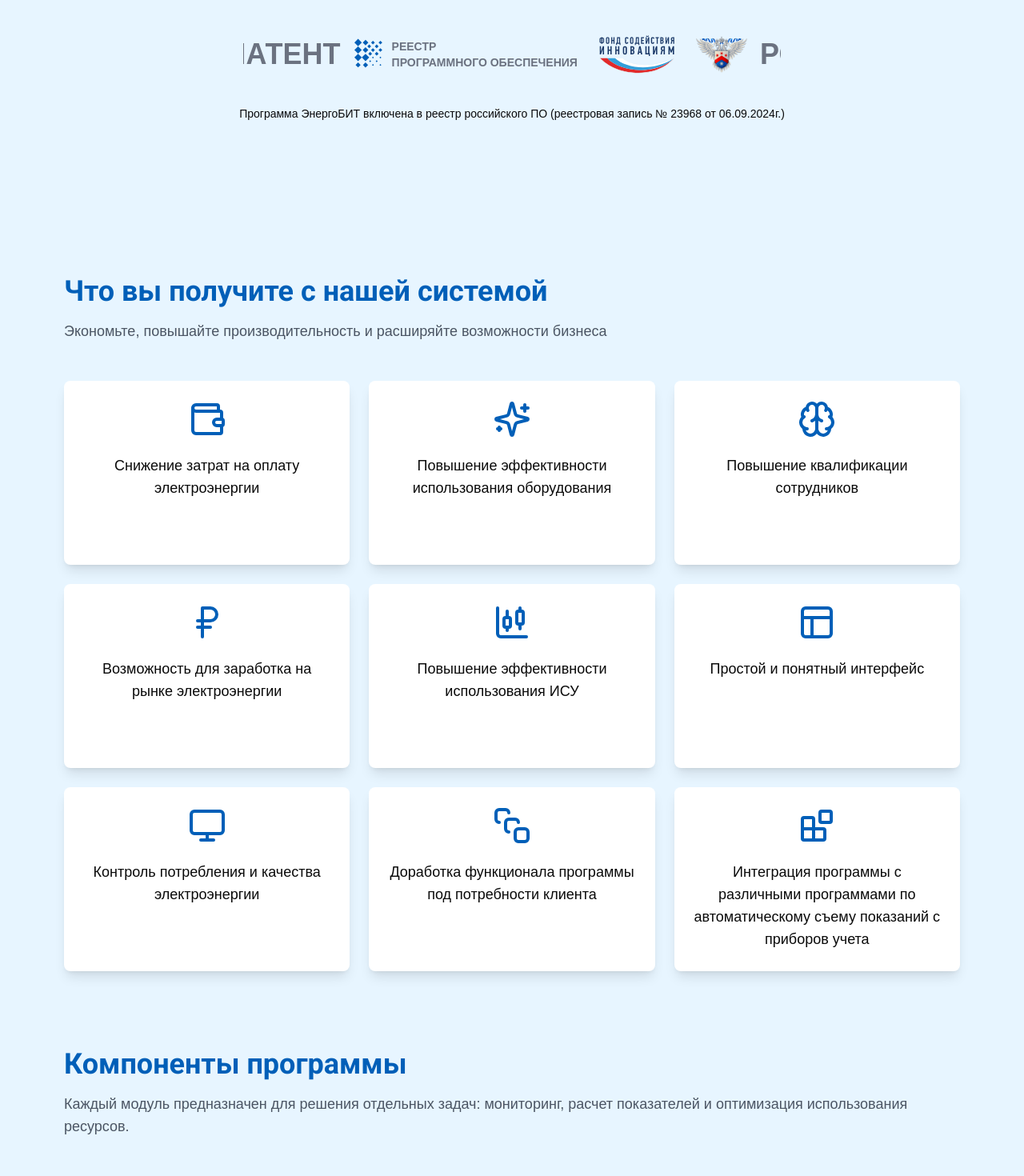
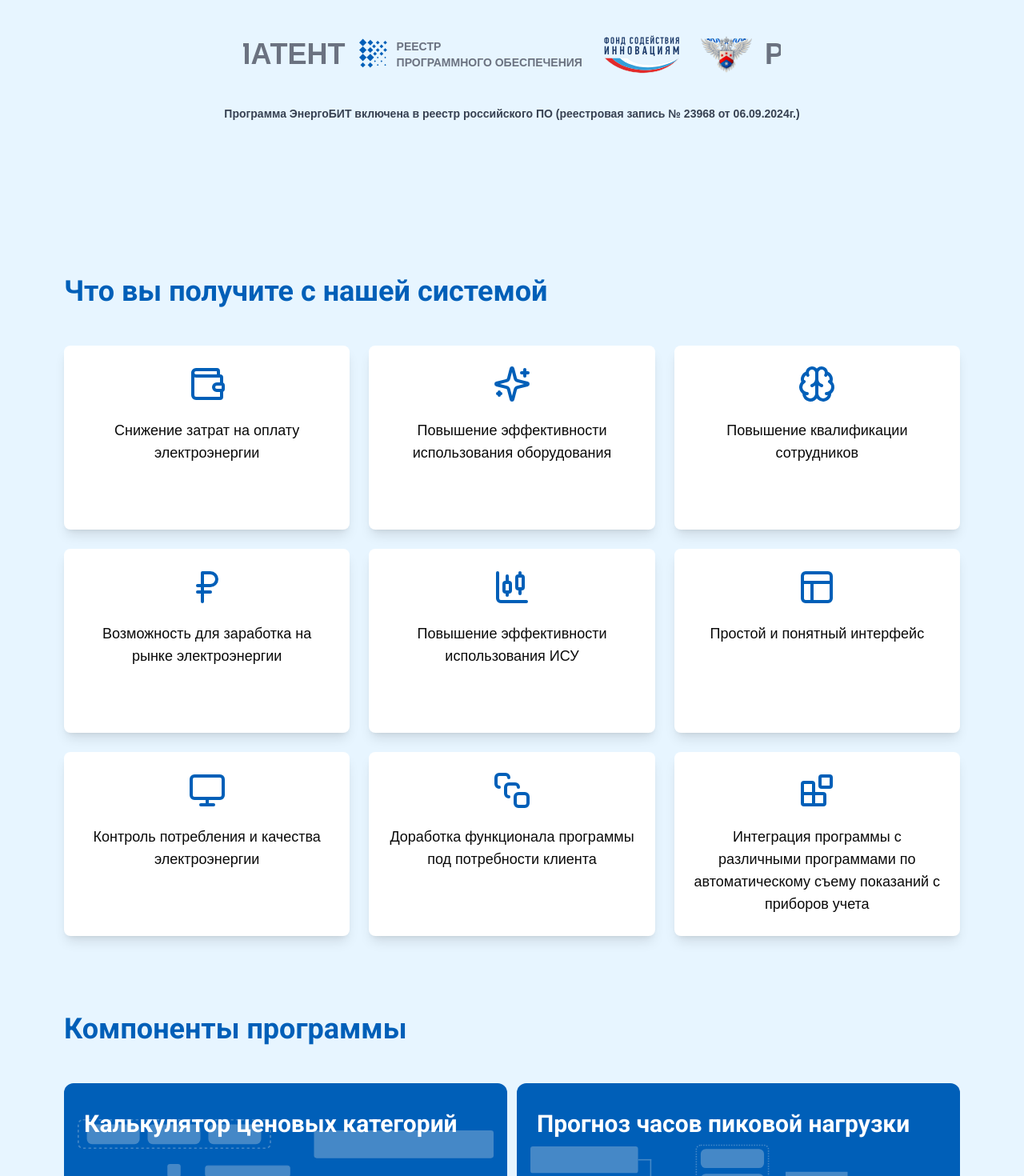
Before and after one commit to Markito97/test-vercel, a Next.js app: page / in a window 1280 px wide. Shown: the part 480-1950 px from the top of the page at 80% size. Built offline with nearby package versions, Linux system fonts and the light colour scheme.

Commit message:
--wip update font

```diff
--- a/components/ui/hero-marquee.tsx
+++ b/components/ui/hero-marquee.tsx
@@ -14,9 +14,9 @@ export const HeroMarquee = () => {
                     <div className="min-w-[100px]"><RegisterIcon /></div>
                 </Marquee>
             </div>
-            <p className="w-full text-center text-sm text-foreground-lighter mt-6 lg:mt-8">
-                    Программа ЭнергоБИТ включена в реестр российского ПО (реестровая запись № 23968 от 06.09.2024г.)
-                </p>
+            <p className="w-full font-bold text-gray-700 text-center text-sm text-foreground-lighter mt-6 lg:mt-8">
+                Программа ЭнергоБИТ включена в реестр российского ПО (реестровая запись № 23968 от 06.09.2024г.)
+            </p>
         </div>
     );
 }
--- a/components/ui/possibilities-list.tsx
+++ b/components/ui/possibilities-list.tsx
@@ -19,9 +19,6 @@ export const PossibilitiesList = () => {
             <h2 className={`${roboto.className} text-3xl font-bold text-brand lg:text-4xl`}>
                 Компоненты программы
             </h2>
-            <p className="mt-4 text-lg text-gray-600">
-                Каждый модуль предназначен для решения отдельных задач: мониторинг, расчет показателей и оптимизация использования ресурсов.
-            </p>
         </div>
         <div className="grid grid-cols-1 gap-4 sm:grid-cols-2 md:gap-4 xl:gap-3 2xl:gap-6 md:grid-cols-12">
             <PossibilitiesBlock
--- a/components/ui/what-you-get-list.tsx
+++ b/components/ui/what-you-get-list.tsx
@@ -54,9 +54,6 @@ export const WhatYouGetList = () => {
                 <h2 className={`${roboto.className} text-3xl font-bold text-brand lg:text-4xl`}>
                     Что вы получите с нашей системой
                 </h2>
-                <p className="mt-4 text-lg text-gray-600">
-                    Экономьте, повышайте производительность и расширяйте возможности бизнеса
-                </p>
             </div>
             <div className="grid grid-cols-1 sm:grid-cols-2 lg:grid-cols-3 gap-6">
                 {whatYouGetList.map((item) => (
```
